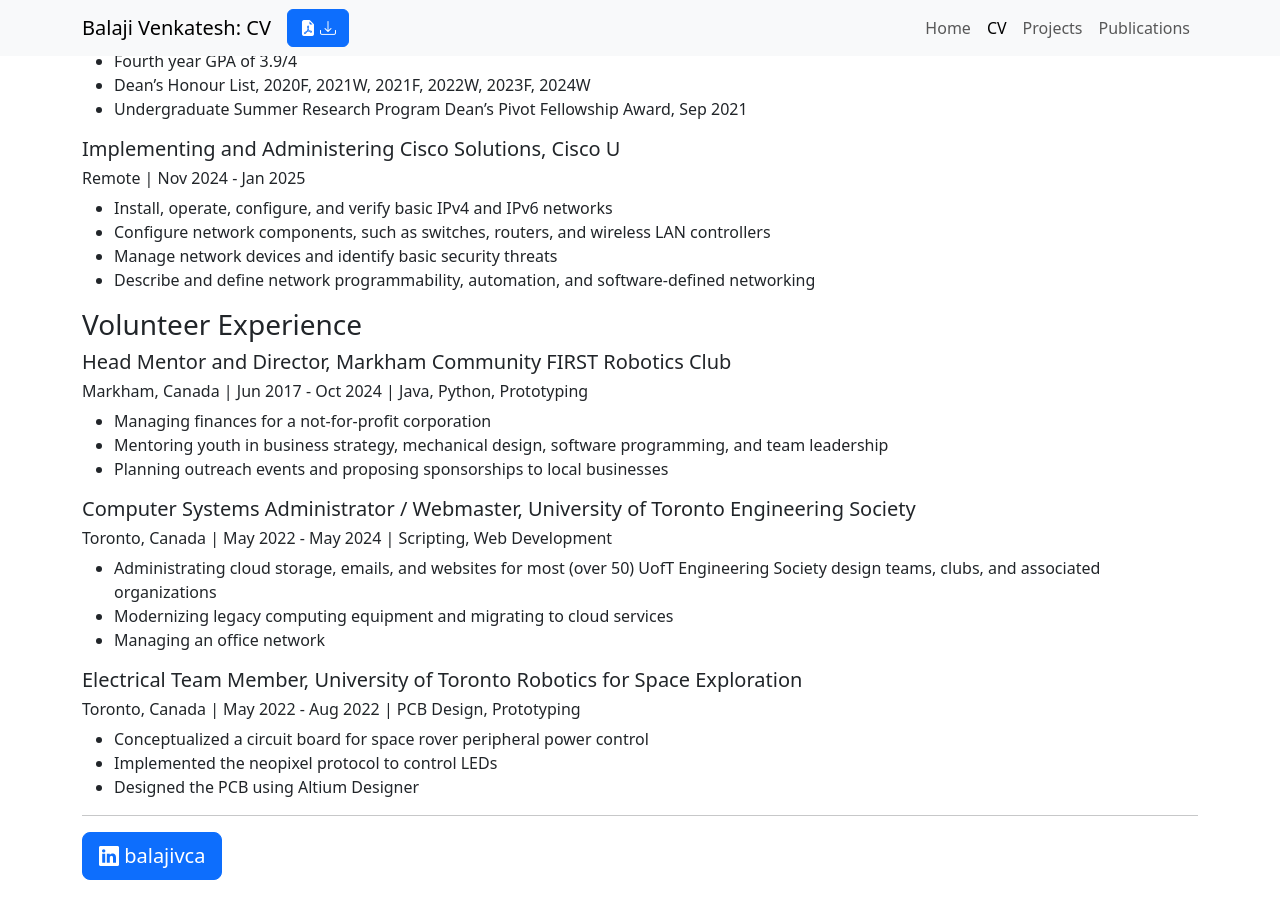
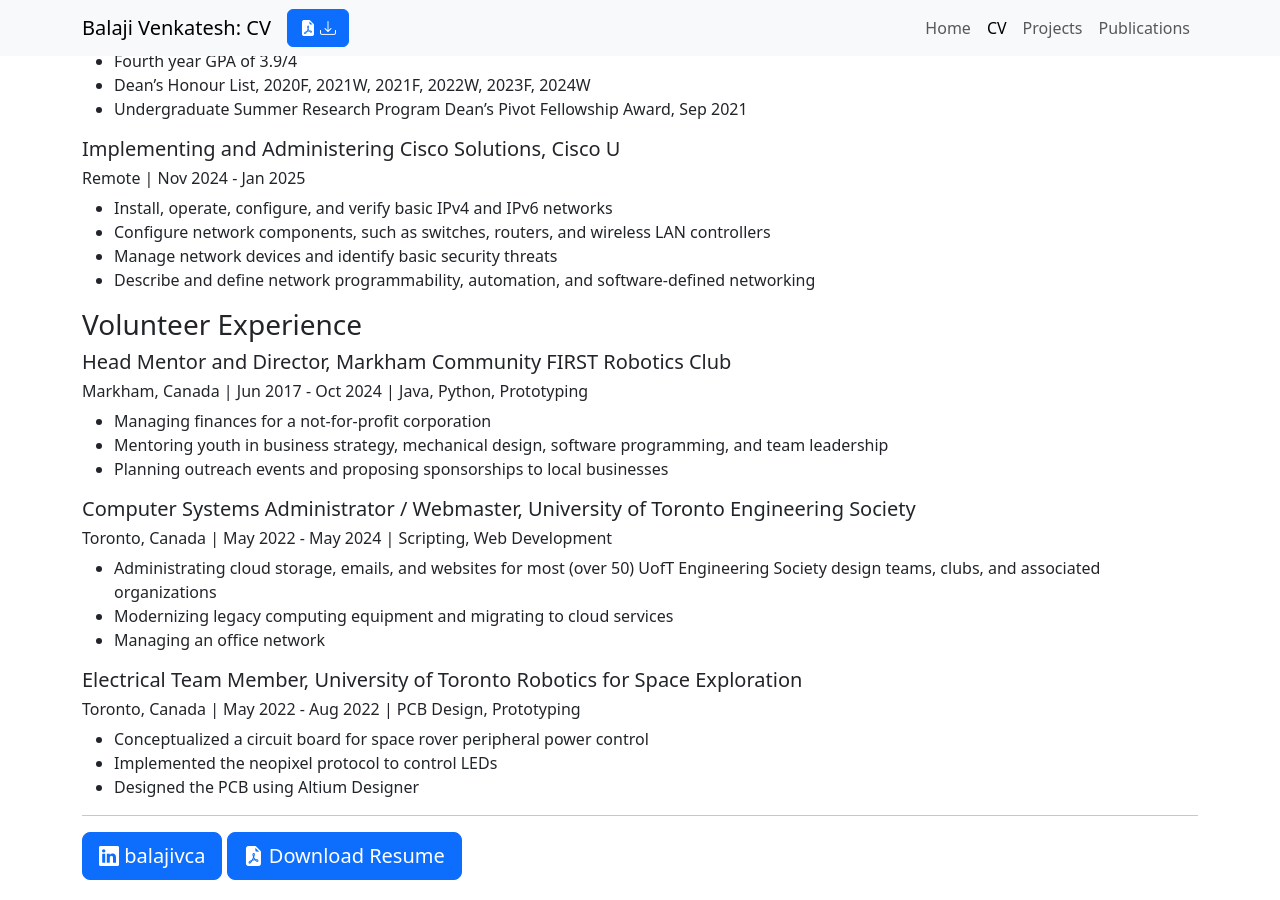
Before and after one commit to balaji-venkatesh/balaji-venkatesh.github.io, a Jekyll site: the page built from cv.md, in a window 1280 px wide and 900 px high, scrolled down 1439 px. Built offline with Jekyll 4.4.1, drawn with Linux system fonts in a browser that asks for light colours.

Commit message:
download resume button

```diff
--- a/cv.md
+++ b/cv.md
@@ -95,3 +95,4 @@
 
 <hr>
 <a href="https://www.linkedin.com/in/balajivca/" class="mb-1 btn btn-lg btn-primary"><i class="bi bi-linkedin"></i> balajivca </a>
+<a href="/assets/bv-resume.pdf" class="mb-1 btn btn-lg btn-primary"><i class="bi-file-earmark-pdf-fill"></i> Download Resume </a>
```
